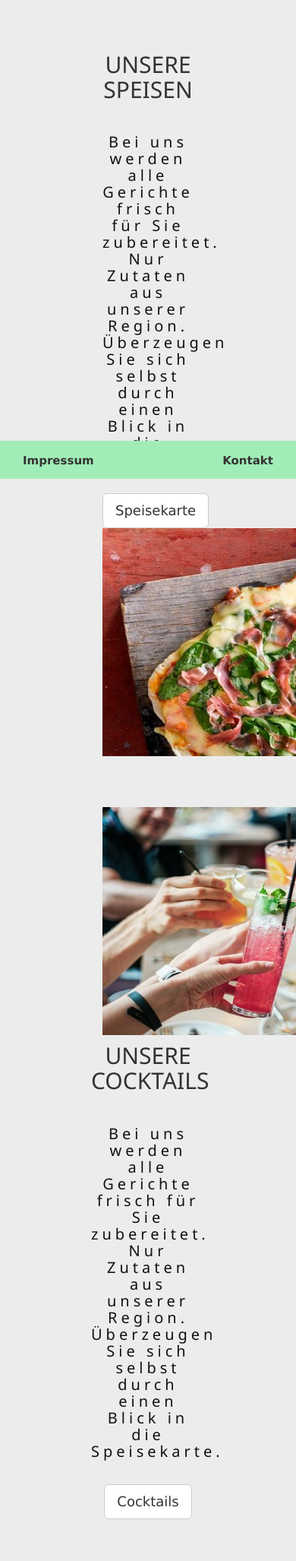
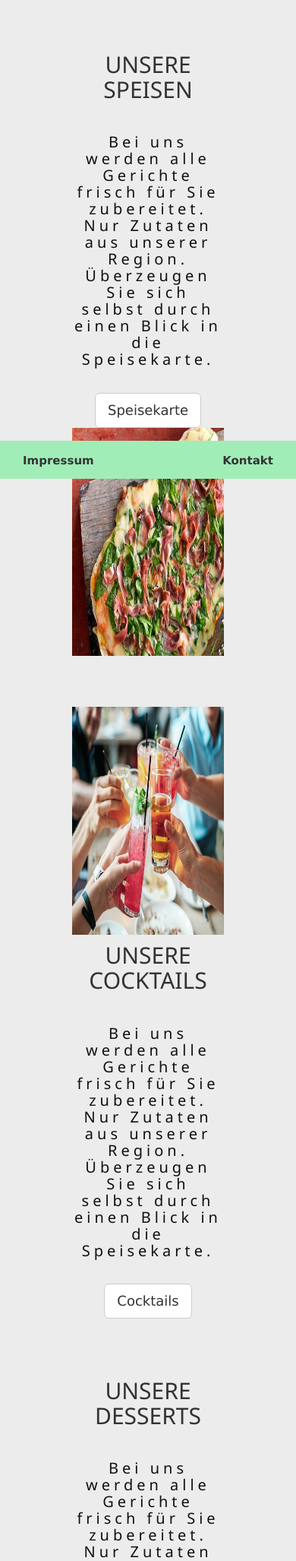
Before and after one commit to breuerjo/Restaurant, a PHP site: page /src/Startseite.php in a window 390 px wide; the page is wider, and only the part inside the window is pictured. Shown: the part 214-2268 px from the top of that part at 76% size. Run offline with PHP 8.4, Linux system fonts and the light colour scheme; data comes from the database, SQL or seed files in the repository.

Commit message:
Startseite responsive

```diff
--- a/Restaurant/css/style.css
+++ b/Restaurant/css/style.css
@@ -26,18 +26,19 @@ input[type=text], input[type=password] {
 }
 
 #Essen{
-	margin-left: 120px;
-	margin-right: 120px;
+	margin-left: 80px;
+	margin-right: 80px;
 
 }
+
 #Cocktails{
-	margin-left: 120px;
-	margin-right: 120px;
+	margin-left: 80px;
+	margin-right: 80px;
 }
 
 #Dessert{
-	margin-left:120px;
-	margin-right:120px;
+	margin-left: 80px;
+	margin-right: 80px;
 }
 
 #Anmeldung{
--- a/Restaurant/src/Startseite.php
+++ b/Restaurant/src/Startseite.php
@@ -85,7 +85,7 @@ getNavbar(getKundenId());
       <button class="btn btn-default btn-lg"><a href="Speisekarte.php">Speisekarte</a></button>
     </div>
     <div class="col-sm-5">
-      <img src="..\img\essen2.jpg" width="500" height="300"></img>
+      <img src="..\img\essen2.jpg" width="100%" height="300"></img>
     </div>
   </div>
 </div>
@@ -97,9 +97,9 @@ getNavbar(getKundenId());
 <div id="Cocktails" class="container-fluid">			<!--auf der Startseite für Cocktails-->
   <div class="row">
      <div class="col-sm-5">
-      <img src="..\img\cocktails.jpg" width="500" height="300"></img>
+      <img src="..\img\cocktails.jpg" width="100%" height="300"></img>
     </div>
-    <div class="col-sm-6.5 text-center">
+    <div class="col-sm-7 text-center">
       <h2>UNSERE COCKTAILS</h2><br>
       <h4>Bei uns werden alle Gerichte frisch für Sie zubereitet. Nur Zutaten aus unserer Region.
 			Überzeugen Sie sich selbst durch einen Blick in die Speisekarte.</h4><br>
@@ -120,7 +120,7 @@ getNavbar(getKundenId());
       <button class="btn btn-default btn-lg"><a href="Speisekarte.php">Speisekarte</a></button>
     </div>
     <div class="col-sm-5">
-      <img src="..\img\dessert_Startseite.jpg" width="500" height="300"></img>
+      <img src="..\img\dessert_Startseite.jpg" width="100%" height="300"></img>
     </div>
   </div>
 </div>
```
